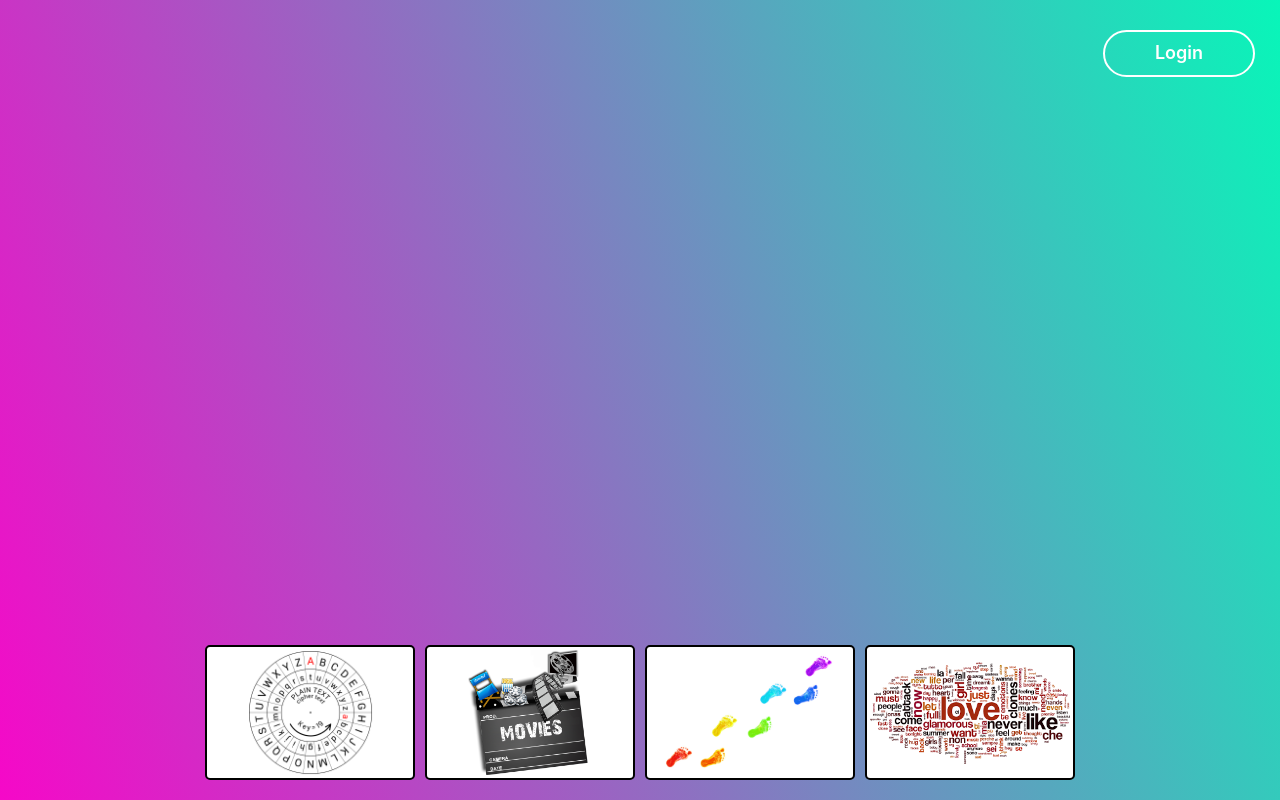
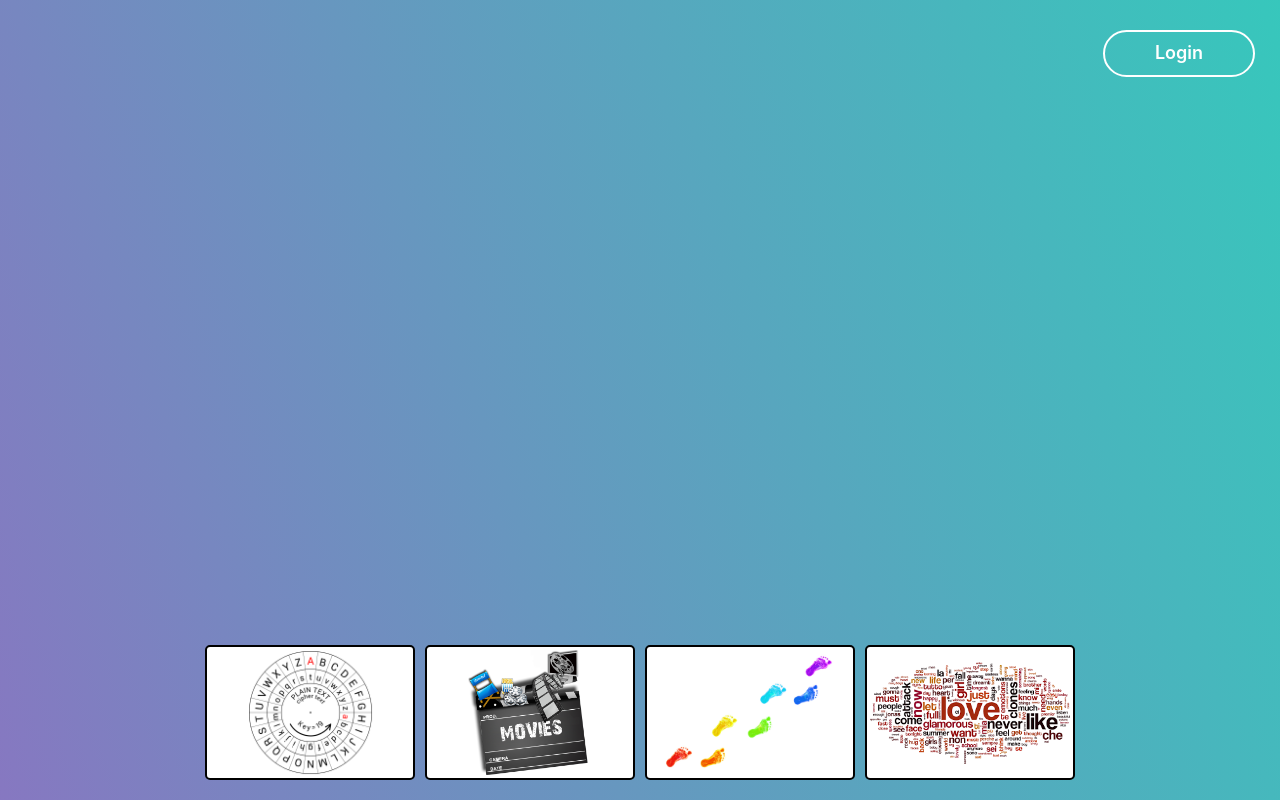
Before and after one commit to saidmkh/own, a React (Create React App) app: page / in a window 1280 px wide. Built offline with nearby package versions, Linux system fonts and the light colour scheme.

Commit message:
git push origin dev

```diff
--- a/src/components/slider/slider_item.js
+++ b/src/components/slider/slider_item.js
@@ -88,6 +88,7 @@ const SliderItemWrapper = styled(NavLink).attrs({
 `
 
 export default function SliderItem(props) {
+  console.log('d')
   return (
     <SliderItemWrapper
       to={`/${props.obj.nav}/`}
--- a/src/styles/banner_styles.js
+++ b/src/styles/banner_styles.js
@@ -4,9 +4,9 @@ import { BannerAnimation } from './keyframes'
 
 export const Banner = styled.div`
   height: 100vh;
-  background-size: 400% 400%;
-  animation: 25s ${BannerAnimation} linear infinite;
-  background: ${props =>
+  background-size: 300% 300%;
+  animation: 20s ${BannerAnimation} linear infinite;
+  background-image: ${props =>
     props.home ? 'linear-gradient(250deg, #08f6b9, #f608c8)' :
       props.caesar_cipher ? 'linear-gradient(250deg, #200122, #6f0000)' :
         props.movies ? 'linear-gradient(250deg, #abbaab, #ffffff)' :
```
